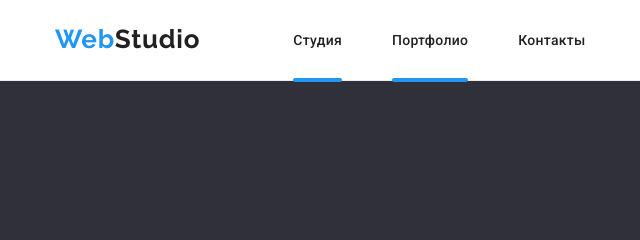
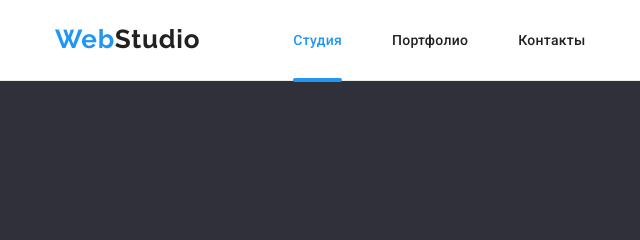
Before and after one commit to Volodimir26blessed/goit-markup-hw-05., a plain HTML site: page index.html in a window 1280 px wide. Shown: the top 240 px of the page, 0-640 px from the left. Drawn offline with nearby package versions, Linux system fonts and the light colour scheme.

Commit message:
fix hw 5-6

```diff
--- a/css/styles.css
+++ b/css/styles.css
@@ -372,21 +372,21 @@ address {
   color: var(--color-main);
 
   position: relative;
+  transition: 250ms var(--timing-function);
 }
 
-transition:opacity 250ms cubic-bezier(0.4, 0, 0.2, 1);
+
 
 .list-link:hover,
 .list-link:focus {
   color: var(--color-accent);
-  transition: 250ms var(--timing-function);
 }
 
-  .active {
+.active{
  color: var(--color-accent);
+ position: relative;
 }
-
-.list-link.animation-heder::after {
+.active::after{
  content:'';
  display:block;
 
@@ -399,8 +399,6 @@ transition:opacity 250ms cubic-bezier(0.4, 0, 0.2, 1);
  background-color:var(--color-accent);
  left: 0px;
  bottom: -34px;
-
-  transition:opacity 250ms cubic-bezier(0.4, 0, 0.2, 1);
 
  }
 
@@ -425,11 +423,12 @@ transition:opacity 250ms cubic-bezier(0.4, 0, 0.2, 1);
 
   color: var(--second-color);
   justify-content: center;
+  transition: 250ms var(--timing-function);
 }
 .mail:hover,
 .mail:focus{
   color: var(--color-accent);
-  transition: 250ms var(--timing-function);
+
 
 }
 
@@ -440,11 +439,12 @@ transition:opacity 250ms cubic-bezier(0.4, 0, 0.2, 1);
   font-size: 14px;
   letter-spacing: 0.02em;
   color: var(--second-color);
+  transition: 250ms var(--timing-function);
 }
 .tel:hover,
 .tel:focus{
   color:var(--color-accent);
-   transition: 250ms var(--timing-function);
+
 }
 
 /* ховер и фокус силлка и лого end. */
@@ -697,6 +697,7 @@ padding:4px;
   padding: 6px 22px;
   border: none;
   justify-content: space-around;
+  transition: 250ms var(--timing-function);
 
 }
 
@@ -708,7 +709,7 @@ padding:4px;
     0px 1px 2px rgba(0, 0, 0, 0.08),
     0px 2px 2px rgba(0, 0, 0, 0.12);
 
-    transition: 250ms var(--timing-function);
+
 }
 
 /* карточки товара */
@@ -788,11 +789,14 @@ padding:4px;
   letter-spacing: 0.03em;
 
   color: rgba(255, 255, 255, 0.6);
+
+  transition: 250ms var(--timing-function);
 }
+
 .footer-link:hover,
 .footer-link:focus {
   color: var(--color-white);
-  transition: 250ms var(--timing-function);
+
 }
 
 .footer-item:not(:last-child) {
@@ -901,6 +905,7 @@ border-radius: 50%;
   height: 92px;
 
   color: var(--color-icon);
+  transition: 250ms var(--timing-function);
 }
 
 .imeges-claints-logo{
@@ -916,7 +921,7 @@ border-radius: 50%;
 .klaints-logo:focus {
   border-color: var(--color-accent);
   color: var(--color-accent);
-  transition: 250ms var(--timing-function);
+
 }
 
 .lists-klaints:not(:last-child) {
@@ -978,15 +983,13 @@ color:var(--color-white);
   border-radius: 50%;
   fill:var(--color-white);
   background:var(--background-icon);
-
-
-  ;
+  transition: 250ms var(--timing-function);
 }
 
 .link-footer:hover,
 .link-footer:focus {
 background-color: var(--color-accent);
-transition: 250ms var(--timing-function) ;
+
 }
 
 
--- a/index.html
+++ b/index.html
@@ -45,7 +45,7 @@
 
 
                 <ul class="list reset-point">
-                    <li class="list-item list-andr "><a class="list-link animation-heder reset-decoration"
+                    <li class="list-item list-andr "><a class="list-link animation-heder reset-decoration active "
                             href="./index.html">Студия</a></li>
 
                     <li class="list-item list-andr "><a class="list-link animation-heder reset-decoration"
```
Also changed, not shown: portfolio.html (+2 -2 lines). Lines whose indentation alone changed are shown as unchanged.
